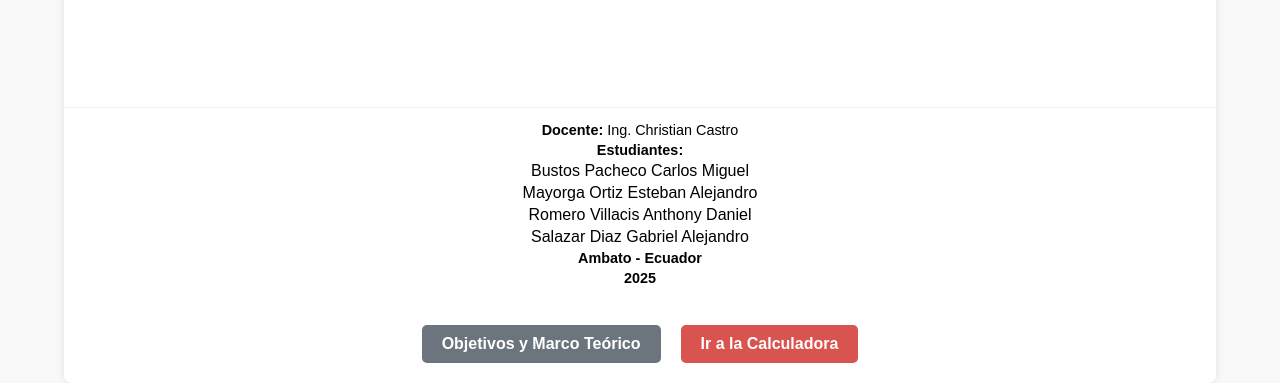
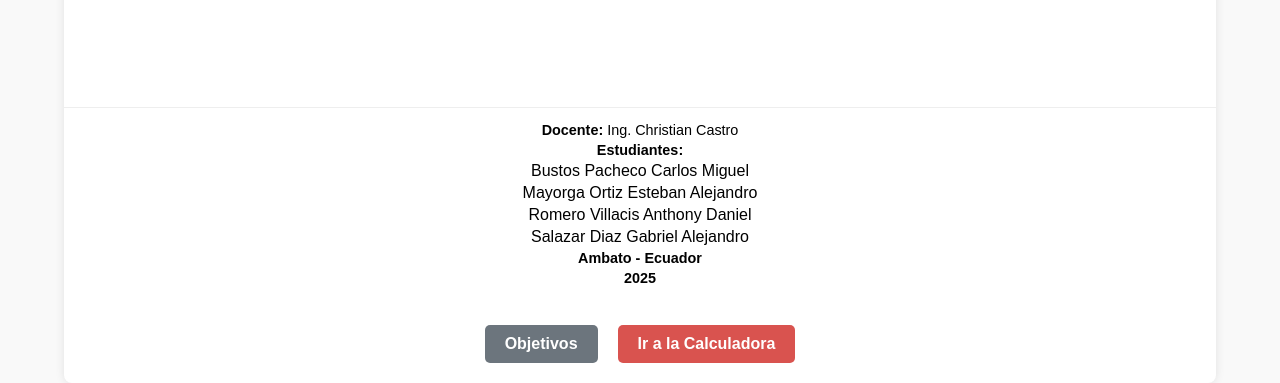
Before and after one commit to pdiaz2061/CalculadoraDepreciacion, a website: page public/index.html in a window 1280 px wide. Shown: the part 417-800 px from the top of the page. Drawn offline with Linux system fonts and the light colour scheme.

Commit message:
Update button text for objectives link

```diff
--- a/public/index.html
+++ b/public/index.html
@@ -37,7 +37,7 @@
     </footer>
 
     <div class="button-group">
-      <a href="objetivos.html" class="btn secondary">Objetivos y Marco Teórico</a>
+      <a href="objetivos.html" class="btn secondary">Objetivos</a>
       <a href="calculadora.html" class="btn">Ir a la Calculadora</a>
     </div>
   </div>
```
